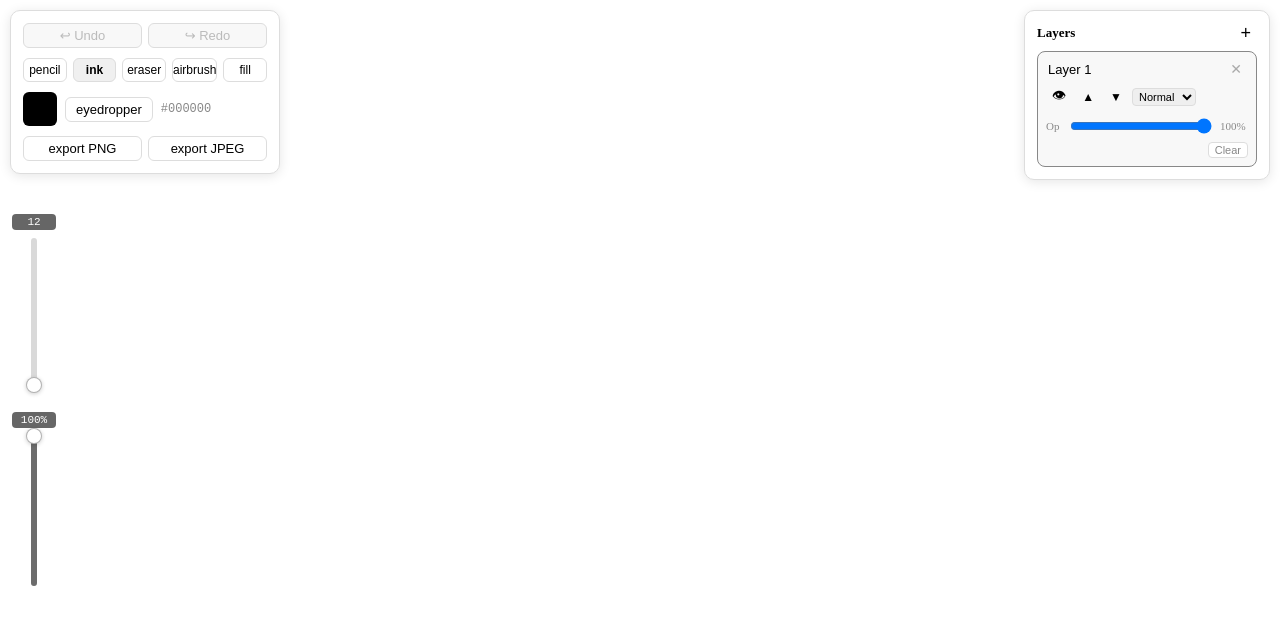
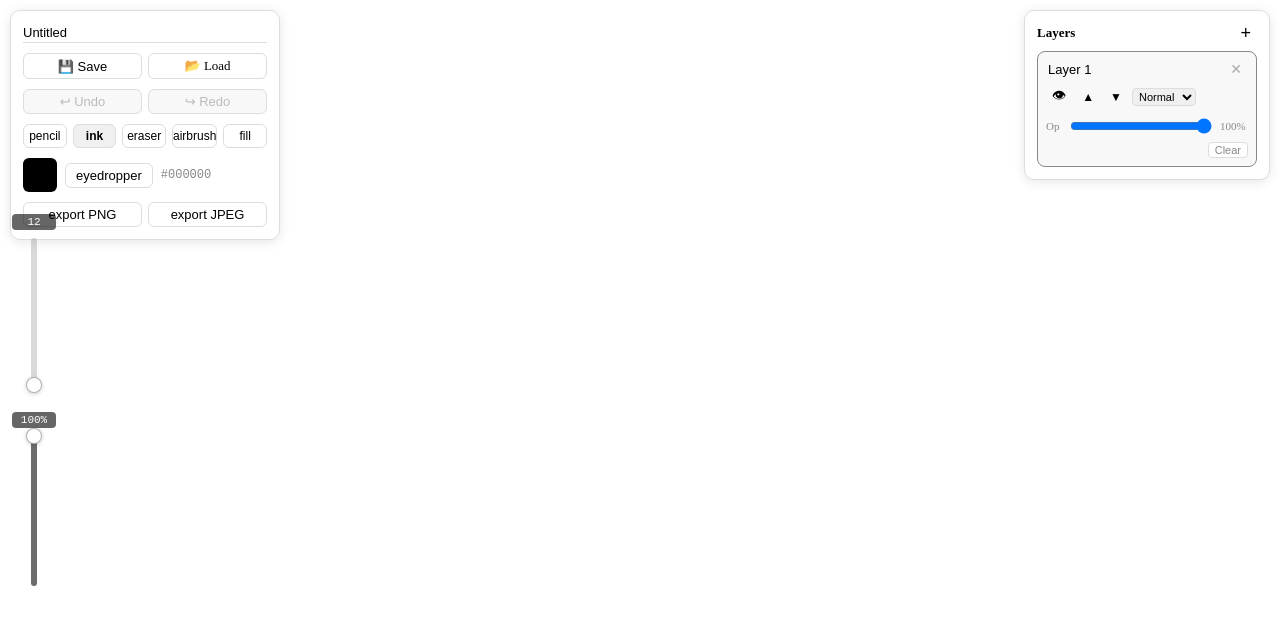
Before and after one commit to SergioSRcode/GitCreative-Frontend, a React (Vite) app: page / in a window 1280 px wide. Shown: the top 624 px of the page. Built offline with nearby package versions, Linux system fonts and the light colour scheme.

Commit message:
implemented saving and loading of files => bug, layers are not read. Fixed in next commit

```diff
--- a/src/components/Canvas.tsx
+++ b/src/components/Canvas.tsx
@@ -19,6 +19,7 @@ import { BrushPreview } from './BrushPreview';
 import { floodFill } from '../utils/fill';
 import type { AirbrushVariant } from '../types/brush';
 import { AIRBRUSH_VARIANTS } from '../types/brush';
+import { serialiseDocument, deserialiseDocument } from '../utils/document';
 
 const MAX_RECENT = 10;
 
@@ -45,6 +46,7 @@ export function Canvas() {
   const [fillTolerance, setFillTolerance] = useState(32);  // range is 0-255
   const [brushOpacity, setBrushOpacity] = useState(1.0);
   const [airbrushVariant, setAirbrushVariant] = useState<AirbrushVariant>('medium');
+  const [projectName, setProjectName] = useState('Untitled');
 
   const dpr = window.devicePixelRatio || 1;
   const physicalBrushSize = brushSize * dpr;
@@ -342,6 +344,62 @@ export function Canvas() {
     pushSnapshot(gl, layersRef.current);
   }
 
+  function handleSave() {
+    const gl = glRef.current!;
+    const blob = serialiseDocument(
+      { name: projectName, activeLayerId },
+      layersRef.current,
+      gl
+    );
+
+    // triggers download
+    const url = URL.createObjectURL(blob);
+    const a = document.createElement('a');
+    a.href = url;
+    a.download = `${projectName}.gitcreative`;
+    a.click();
+    URL.revokeObjectURL(url);
+  }
+
+  async function handleLoad(file: File) {
+    const gl = glRef.current!;
+    const buffer = await file.arrayBuffer();
+
+    let doc: ReturnType<typeof deserialiseDocument>;
+
+    try {
+      doc = deserialiseDocument(buffer);
+    } catch (err) {
+      console.error('Failed to load document:', err);
+      return;
+    }
+
+    const { metadata, layerPixels } = doc;
+
+    // rebuilds layers from saved metadata
+    // for each layer, finds matching current layer or creates a new one
+    init(gl, metadata.width, metadata.height);
+
+    for (const layerMeta of metadata.layers) {
+      const pixels = layerPixels.get(layerMeta.id);
+      const layer = layersRef.current.find(l => l.id === layerMeta.id);
+      if (!pixels || !layer) continue;
+
+      gl.bindTexture(gl.TEXTURE_2D, layer.texture);
+      gl.texSubImage2D(
+        gl.TEXTURE_2D, 0, 0, 0,
+        metadata.width, metadata.height,
+        gl.RGBA, gl.UNSIGNED_BYTE,
+        pixels
+      );
+      gl.bindTexture(gl.TEXTURE_2D, null);
+    }
+
+    setProjectName(metadata.name);
+    compositeToScreen();
+    pushSnapshot(gl, layersRef.current);
+  }
+
   useEffect(() => {
     // guards agains React strict mode double-invocation in development
     if (initializedRef.current) return;
@@ -415,6 +473,49 @@ export function Canvas() {
         boxShadow: '0 2px 12px rgba(0,0,0,0.1)',
         width: 244,
       }}>
+        {/* Project name */}
+        <input
+          value={projectName}
+          onChange={e => setProjectName(e.target.value)}
+          aria-label="Project name"
+          style={{
+            border: 'none', borderBottom: '1px solid #ddd',
+            fontSize: 13, fontWeight: 500,
+            width: '100%', padding: '2px 0',
+            outline: 'none', background: 'transparent',
+          }}
+        />
+
+        {/* Save / Load */}
+        <div style={{ display: 'flex', gap: 6 }}>
+          <button
+            onClick={handleSave}
+            style={{
+              flex: 1, padding: '4px 0', borderRadius: 6,
+              border: '1px solid #ddd', background: 'white',
+              cursor: 'pointer', fontSize: 13,
+            }}
+          >💾 Save</button>
+
+          <label style={{
+            flex: 1, padding: '4px 0', borderRadius: 6,
+            border: '1px solid #ddd', background: 'white',
+            cursor: 'pointer', fontSize: 13,
+            textAlign: 'center',
+          }}>
+            📂 Load
+            <input
+              type="file"
+              accept=".gitcreative"
+              style={{ display: 'none' }}
+              onChange={e => {
+                const file = e.target.files?.[0]
+                if (file) handleLoad(file)
+                e.target.value = ''  // reset so re-loading the same file works
+              }}
+            />
+          </label>
+        </div>
 
         {/* Undo / Redo */}
         <div style={{ display: 'flex', gap: 6 }}>
--- a/src/utils/document.ts
+++ b/src/utils/document.ts
@@ -5,7 +5,7 @@ const MAGIC = new Uint8Array([0x47, 0x49, 0x54, 0x43]);  // "GITC"
 const VERSION = 1;
 
 export function serialiseDocument(
-  metadata: Omit<DocumentMetadata, 'version' | 'layers'> & { name: string },
+  metadata: { name: string; activeLayerId: string | null },
   layers: Layer[],
   gl: WebGL2RenderingContext
 ): Blob {
@@ -32,6 +32,7 @@ export function serialiseDocument(
 
   const jsonStr = JSON.stringify(doc);
   const jsonBytes = new TextEncoder().encode(jsonStr);
+  gl.finish();
 
   // reads pixel data for each layer
   const layerPixels: Uint8Array[] = layers.map(layer => {
@@ -94,7 +95,7 @@ export type DeserialisedDocument = {
 };
 
 // parses a binary .gitcreative file back into metadata + pixel data
-export function deserialisedDocument(buffer: ArrayBuffer): DeserialisedDocument {
+export function deserialiseDocument(buffer: ArrayBuffer): DeserialisedDocument {
   const view = new DataView(buffer);
   const bytes = new Uint8Array(buffer);
   let offset = 0;
```
